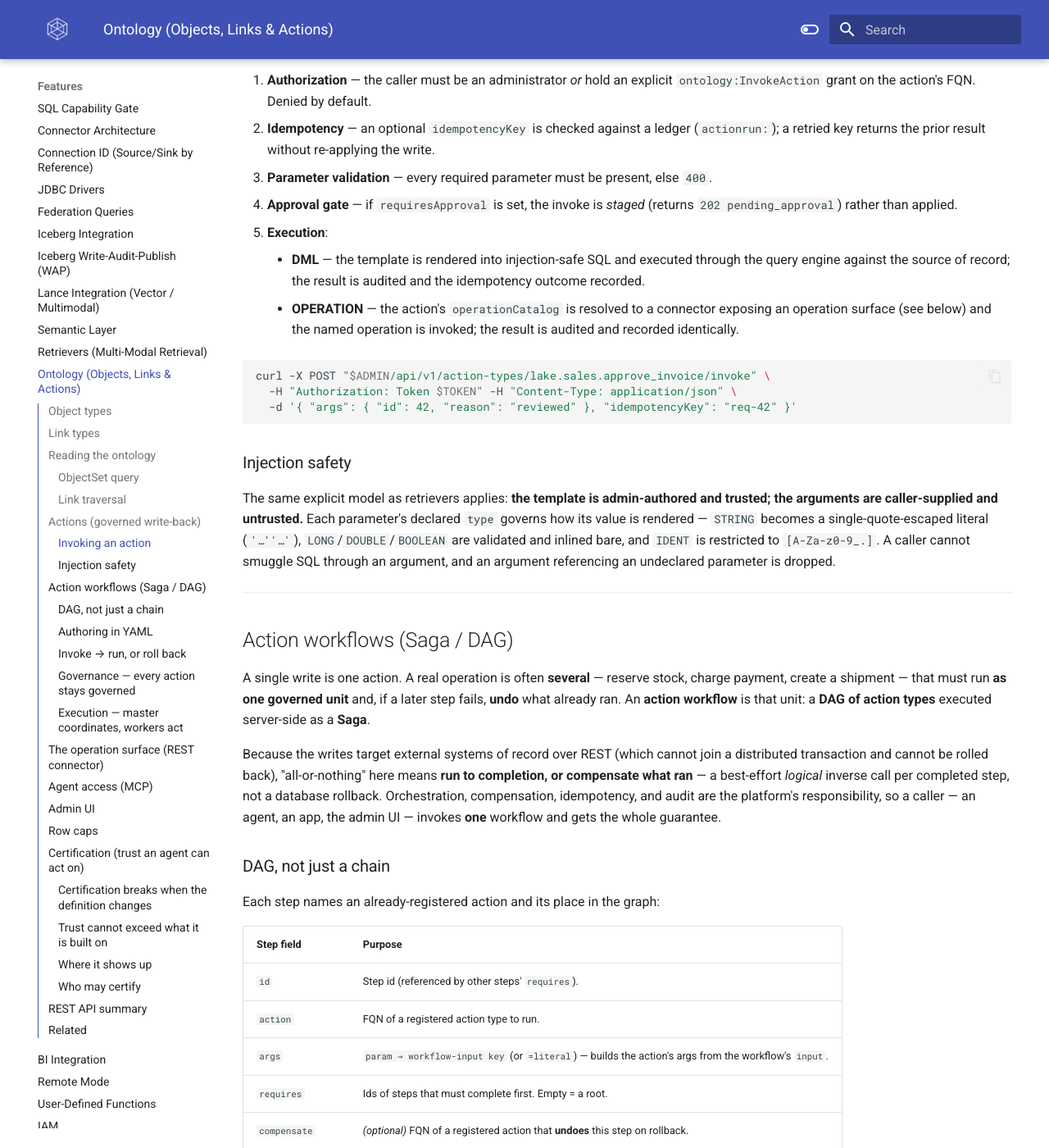
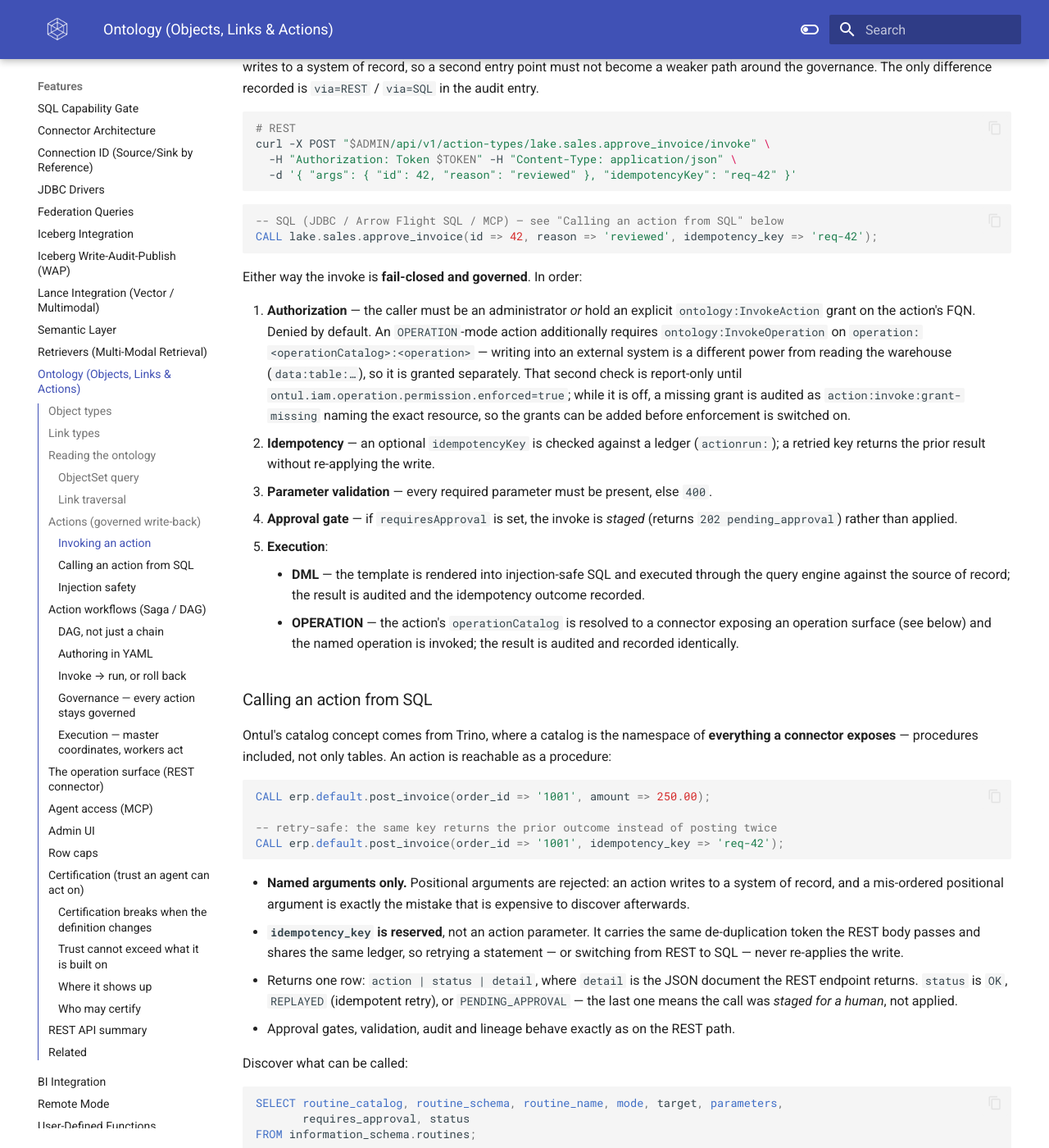
Before and after one commit to cloudcheflabs/ontul-docs, an MkDocs documentation site: the page built from docs/features/ontology.md, in a window 1280 px wide and 1400 px high, scrolled down 4255 px. Shown: the whole window at 82% size. Built offline with MkDocs 1.6.1 and Material for MkDocs 9.7.7, drawn with Linux system fonts in a browser that asks for light colours; the version menu is left out; some of the changed text lies outside the part shown.

Commit message:
docs: SQL CALL for ontology actions, routines metadata, and the external-write grant
An operation catalog was documented as registrable but not as callable: its
surface is procedures, and nothing in the docs said how to reach them or why
SHOW TABLES comes back empty for it. Ontul's catalog concept comes from Trino,
where a catalog is the namespace of everything a connector exposes — so the gap
was in the docs as much as in the engine.

- features/ontology.md: an action is now invoked two ways (REST and SQL) through
  the same code path, so the section leads with both and states that the only
  recorded difference is via=REST/SQL. New "Calling an action from SQL": CALL
  syntax, why named arguments only, the reserved idempotency_key sharing the REST
  ledger, the returned row (OK / REPLAYED / PENDING_APPROVAL — the last one is
  staged, not applied), and an information_schema.routines column table that also
  explains why an operation catalog lists no tables.
- features/ontology.md, reference/configuration.md: the separate
  ontology:InvokeOperation grant on operation:<catalog>:<operation>, its distinct
  namespace from data:table:… for reads, and the report-only default with the
  action:invoke:grant-missing audit entry that names the resource to grant.
- query/guide.md: a CALL section next to the SELECT surface.
- features/sql-capability-gate.md: CALL added to "what is NOT gated" — it is not
  planned as a query, so the gate's rules do not apply to it.

Co-Authored-By: Claude Opus 5 (1M context) <noreply@anthropic.com>

````diff
--- a/docs/features/ontology.md
+++ b/docs/features/ontology.md
@@ -191,10 +191,33 @@ run.
 
 ### Invoking an action
 
-`POST /api/v1/action-types/{fqn}/invoke` is **fail-closed and governed**. In order:
+An action can be invoked two ways — REST and SQL — and **both run the same code**
+(`ActionInvoker`). That is deliberate: an action writes to a system of record, so a second
+entry point must not become a weaker path around the governance. The only difference recorded
+is `via=REST` / `via=SQL` in the audit entry.
+
+```bash
+# REST
+curl -X POST "$ADMIN/api/v1/action-types/lake.sales.approve_invoice/invoke" \
+  -H "Authorization: Token $TOKEN" -H "Content-Type: application/json" \
+  -d '{ "args": { "id": 42, "reason": "reviewed" }, "idempotencyKey": "req-42" }'
+```
+
+```sql
+-- SQL (JDBC / Arrow Flight SQL / MCP) — see "Calling an action from SQL" below
+CALL lake.sales.approve_invoice(id => 42, reason => 'reviewed', idempotency_key => 'req-42');
+```
+
+Either way the invoke is **fail-closed and governed**. In order:
 
 1. **Authorization** — the caller must be an administrator *or* hold an explicit
-   `ontology:InvokeAction` grant on the action's FQN. Denied by default.
+   `ontology:InvokeAction` grant on the action's FQN. Denied by default. An `OPERATION`-mode
+   action additionally requires `ontology:InvokeOperation` on
+   `operation:<operationCatalog>:<operation>` — writing into an external system is a different
+   power from reading the warehouse (`data:table:…`), so it is granted separately. That second
+   check is report-only until `ontul.iam.operation.permission.enforced=true`; while it is off, a
+   missing grant is audited as `action:invoke:grant-missing` naming the exact resource, so the
+   grants can be added before enforcement is switched on.
 2. **Idempotency** — an optional `idempotencyKey` is checked against a ledger
    (`actionrun:`); a retried key returns the prior result without re-applying the
    write.
@@ -209,11 +232,51 @@ run.
        exposing an operation surface (see below) and the named operation is
        invoked; the result is audited and recorded identically.
 
-```bash
-curl -X POST "$ADMIN/api/v1/action-types/lake.sales.approve_invoice/invoke" \
-  -H "Authorization: Token $TOKEN" -H "Content-Type: application/json" \
-  -d '{ "args": { "id": 42, "reason": "reviewed" }, "idempotencyKey": "req-42" }'
+### Calling an action from SQL
+
+Ontul's catalog concept comes from Trino, where a catalog is the namespace of **everything a
+connector exposes** — procedures included, not only tables. An action is reachable as a
+procedure:
+
+```sql
+CALL erp.default.post_invoice(order_id => '1001', amount => 250.00);
+
+-- retry-safe: the same key returns the prior outcome instead of posting twice
+CALL erp.default.post_invoice(order_id => '1001', idempotency_key => 'req-42');
 ```
+
+- **Named arguments only.** Positional arguments are rejected: an action writes to a system of
+  record, and a mis-ordered positional argument is exactly the mistake that is expensive to
+  discover afterwards.
+- **`idempotency_key` is reserved**, not an action parameter. It carries the same de-duplication
+  token the REST body passes and shares the same ledger, so retrying a statement — or switching
+  from REST to SQL — never re-applies the write.
+- Returns one row: `action | status | detail`, where `detail` is the JSON document the REST
+  endpoint returns. `status` is `OK`, `REPLAYED` (idempotent retry), or `PENDING_APPROVAL` —
+  the last one means the call was *staged for a human*, not applied.
+- Approval gates, validation, audit and lineage behave exactly as on the REST path.
+
+Discover what can be called:
+
+```sql
+SELECT routine_catalog, routine_schema, routine_name, mode, target, parameters,
+       requires_approval, status
+FROM information_schema.routines;
+```
+
+| Column | Meaning |
+| --- | --- |
+| `ROUTINE_CATALOG` / `_SCHEMA` / `_NAME` | the action's FQN, i.e. what `CALL` addresses |
+| `ROUTINE_TYPE` | always `PROCEDURE` |
+| `MODE` | `DML` (writes the warehouse) or `OPERATION` (writes an external system) |
+| `TARGET` | for `OPERATION`: `<operationCatalog>:<operation>` |
+| `PARAMETERS` | declared parameters with type and nullability |
+| `REQUIRES_APPROVAL` | `YES` → a `CALL` returns `PENDING_APPROVAL`, it does not apply |
+| `STATUS` | lifecycle status of the action definition |
+
+The same rows back JDBC `DatabaseMetaData.getProcedures()`, so a BI tool or an agent finds
+actions without a side channel. This is also why an operation catalog shows no tables: its
+surface is procedures, and that surface is listed here.
 
 ### Injection safety
 
````
Also changed, not shown: docs/features/sql-capability-gate.md (+4 -0 lines), docs/query/guide.md (+15 -0 lines), docs/reference/configuration.md (+1 -0 lines).
